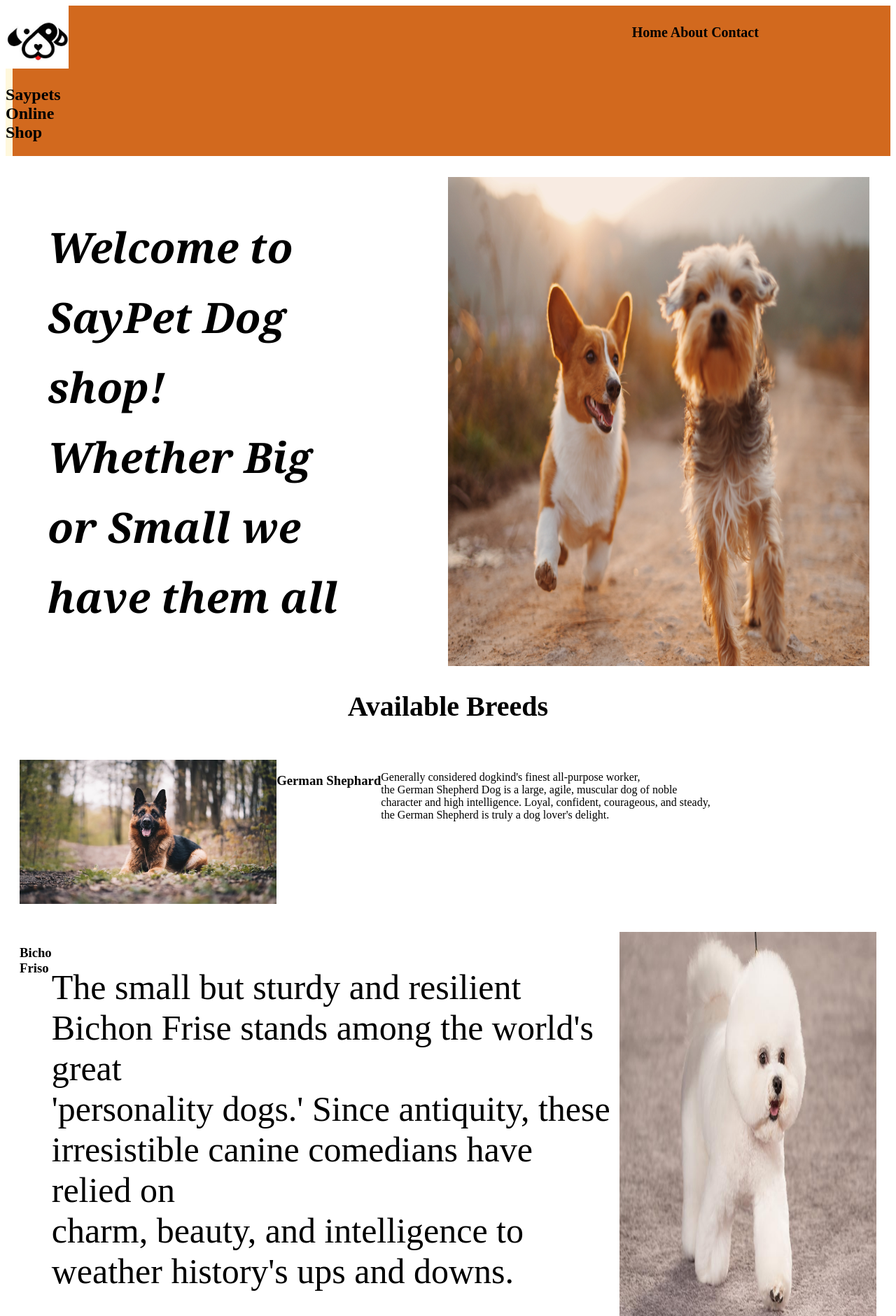
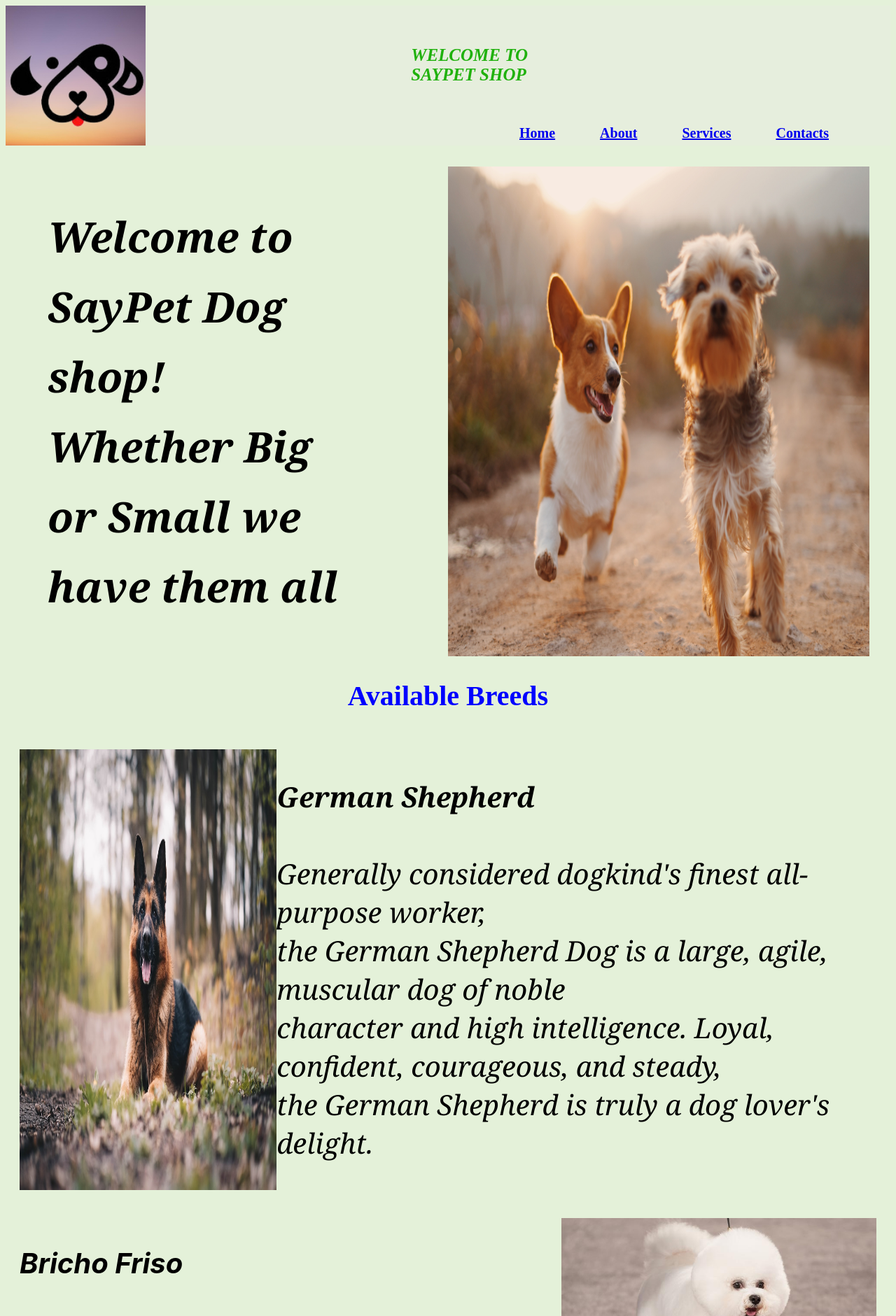
Before and after one commit to danknjoroge/SayPet-Shop, a plain HTML site: page index.html in a window 1280 px wide. Shown: the top 1881 px of the page at 70% size. Drawn offline with Linux system fonts and the light colour scheme.

Commit message:
Added a nav-bar

```diff
--- a/index.css
+++ b/index.css
@@ -1,29 +1,71 @@
 body{
+    background-color: rgb(228, 241, 217);
 }
-.container{
-    background-color: chocolate;
-    display: flex;
-    flex-grow: 900px;
-}
-.container .logo{
-    width: 10px;
-    background-color: cornsilk;
 
 
-}
-
-.container .heading{
-    float: right;
-    padding-left: 70%;
-    font-size: 20px;
+.navbar{
+    width: 100%;
+     height: 200px;
+     margin: auto;
+     background-color: rgb(230, 238, 221);
 
 
-}
-.container .heading .home{
+ }
+ .navbar .image{
+     float: left;
+     margin-left: 0px;
+
+ }
+ .icon{
+     width: 200px;
+     float: left;
+      height: 70px;
+      margin-top: 40px;
+      margin-left: 30%
 
 
+ }
 
-}
+
+ .logo{
+
+     float: left;
+     font-size: 25px;
+     color: rgb(32, 177, 13);
+     font-style: italic;
+
+     }
+
+
+ .menu{
+     width: 600px;
+     height: 70px;
+     float: right;
+ }
+
+ .ul{
+     float: left;
+     display: flex;
+     justify-content: center;
+     align-items: center;
+ }
+ ul li{
+     list-style: none;
+     margin-left: 0px;
+     margin-top: 30px;
+     font-size: 20px;
+     display: inline-block;
+     padding: 15px 30px;
+
+ }
+ ul li a{
+     font-weight: bold;
+ }
+ ul li a:hover{
+     color: chocolate;
+ }
+
+
 .welcome{
     display: flex;
     margin: 30px;
@@ -31,7 +73,8 @@ body{
 
 .welcome .photo1{
     float:right ;
-    padding-left: 150PX;;
+    padding-left: 150PX;
+    border-radius: px;
 
 }
 .welcome .welcom{
@@ -47,6 +90,9 @@ body{
     padding: 20px;
 
 
+}
+#breeds{
+    font-size: bold;
 }
 #breeds #friso{
     display: flex;
@@ -64,7 +110,22 @@ padding: 20px;
     font-size: 40px;
 }
 #friso >p{
-    font-size: 50px;
+    font-size: 40px;
+    font-family: -apple-system, BlinkMacSystemFont, 'Segoe UI', Roboto, Oxygen, Ubuntu, Cantarell, 'Open Sans', 'Helvetica Neue', sans-serif;
+    font-style: italic;
+
+}
+#german >p{
+    font-size: 40px;
+
+    font-family: Cambria, Cochin, Georgia, Times, 'Times New Roman', serif;
+    font-style: oblique;
+}
+#peking >p{
+    font-size: 40px;
+    font-family: 'Franklin Gothic Medium', 'Arial Narrow', Arial, sans-serif;
+    font-style: italic;
+
 }
 
 
@@ -73,7 +134,8 @@ padding: 20px;
 
 main{
     display: flex;
-    background-color: aquamarine;
+    background-color: rgb(211, 223, 202);
+
   }
 #location{
       flex-grow: 1;
@@ -91,6 +153,8 @@ main{
 
     text-align: center;
     border-radius: 20px;
+    background-color: rgb(211, 223, 202);
+
 }
 
 input[type="text"]{
@@ -105,7 +169,7 @@ input[type="submit"]{
  border-radius: 0 25px 25px 0;
  left: -6px;
  position: relative;
- background-color: orange;
+
  height: 50px;
  width: 100px;
 }
--- a/index.html
+++ b/index.html
@@ -8,22 +8,27 @@
     <title>Pet Website</title>
 </head>
 <body>
-    <nav class="container" >
+    <div class="main">
+        <div class="navbar">
+            <div class="image" ><img src="images/dog-removebg-preview.jpg" height="200px" alt=""></div>
+            <div class="icon">
+    <h1 class="logo"> WELCOME TO <br> SAYPET SHOP</h1>
+                  </div>
 
-        <div class="logo" >
-            <img src="images/dog.jpg" width="90px" alt="">
-        <h1>
-            Saypets Online Shop
-        </h1>
+            <div class="menu">
+                <ul>
+                    <li> <a href="#">Home</a> </li>
+                    <li> <a href="#">About</a> </li>
+                    <li> <a href="#">Services</a> </li>
+                    <li> <a href="#">Contacts</a> </li>
+
+                </ul>
+            </div>
+
         </div>
+    </div>
 
-      <div  class="heading" >
-        <h4 class="home" >
-            Home
-            About
-            Contact
-        </h4>
-      </div>
+
 
     </nav>
     <div class="welcome" >
@@ -43,16 +48,15 @@
     </div>
 
     <div>
-        <h2 class="head" >
+        <h2 class="head" style="color: blue;">
             Available Breeds
         </h2>
         <div id="breeds">
             <div id="german">
                 <img src="images/shepherd.jpeg" width="30%" alt="">
-                <h3>
-                    German Shephard
-                </h3>
+
                 <p>
+                    <strong>German Shepherd</strong><br> <br>
                     Generally considered dogkind's finest all-purpose worker,<br>
                      the German Shepherd Dog is a large, agile, muscular dog of noble <br>
                      character and high intelligence. Loyal, confident, courageous, and steady, <br>
@@ -60,23 +64,20 @@
                 </p>
             </div>
             <div id="friso">
-
-                <h3>
-                    Bicho Friso
-                </h3>
-                <p>
+             <p>
+                 <strong>Bricho Friso</strong><br> <br>
                     The small but sturdy and resilient Bichon Frise stands among the world's great <br>
                     'personality dogs.' Since antiquity, these irresistible canine comedians have relied on<br>
                      charm, beauty, and intelligence to weather history's ups and downs.
                 </p>
-                <img src="images/friso.jpg" width="30%"  alt="">
+                <img src="images/friso.jpg" height="300"  alt="">
             </div>
             <div id="peking">
                 <img src="images/pekingese.jpg" width="30%"  alt="">
-                <h3>
-                    Pekingese
-                </h3>
+
                 <p>
+                   <span style="color: purple;" > <strong>Pekingese</strong><br> <br>
+                </span>
                     The Pekingese (also spelled Pekinese) is a breed of toy dog, originating <br>
                      in China. The breed was favored by royalty of the Chinese Imperial court as <br>
                       both a lap dog and companion dog, and its name refers to the city of Peking (Beijing) where the Forbidden City is located
@@ -87,58 +88,48 @@
 
 
         </div>
-
-        <button>
+        <a href="https://dogtime.com/dog-breeds/profiles" target="_blank">
+        <button style="background-color: rgb(72, 155, 127);">
             View More Breeds
         </button>
+        </a>
     </div>
-    <section>
-        <div id="">
 
-            </h6>
-        </div>
-        <div id="">
-
-        </div>
-       <div id="">
-
-
-       </div>
-    </section>
 
     <main class="div">
         <div id="Contact">
+            <h3>
+                Contact details
+            </h3>
             <h4>
-                Contact details
-            </h4>
-            <h5>
                 Email address: saypets@gmail.com
                 <br>
                 Phone Number: 254722222222
-            </h5>
+            </h4>
 
 
         </div>
 
         <div id="location">
+            <h3>
+                Physical Location
+            </h3>
             <h4>
-                Physical Location
-            </h4>
-            <h5>
                 Street: Ngong Road
                 <br>
                 Building: Ngong Lane Plaza
-            </h5>
+            </h4>
         </div>
+
         <div id="socials">
+            <h3>
+                Social Platforms
+            </h3>
             <h4>
-                Social Platforms
+                <a href="www.instagram.com"><img src="images/ig.jpeg" width="20px" alt=""></a>: saypet_shop1
+                <br>
+                <a href="www.facebook.com"><img src="images/fb.png" width="20px" alt=""></a>: Say pet
             </h4>
-            <h6>
-                <img src="images/ig.jpeg" width="20px" alt="">: saypet_shop1
-                <br>
-                <img src="images/fb.png" width="20px" alt="">: Say pet
-            </h6>
 
         </div>
     </main>
```
Also changed, not shown: images/dog-removebg-preview.jpg (added).
